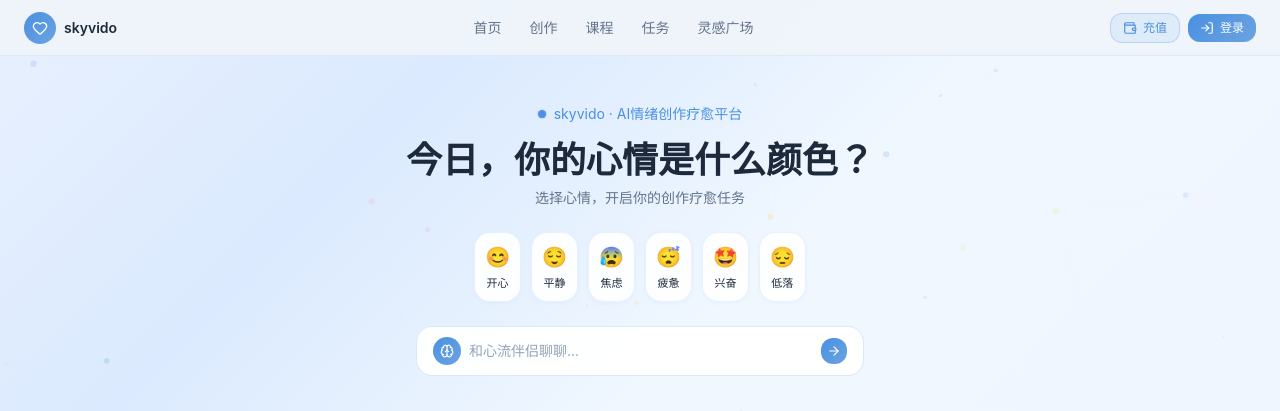
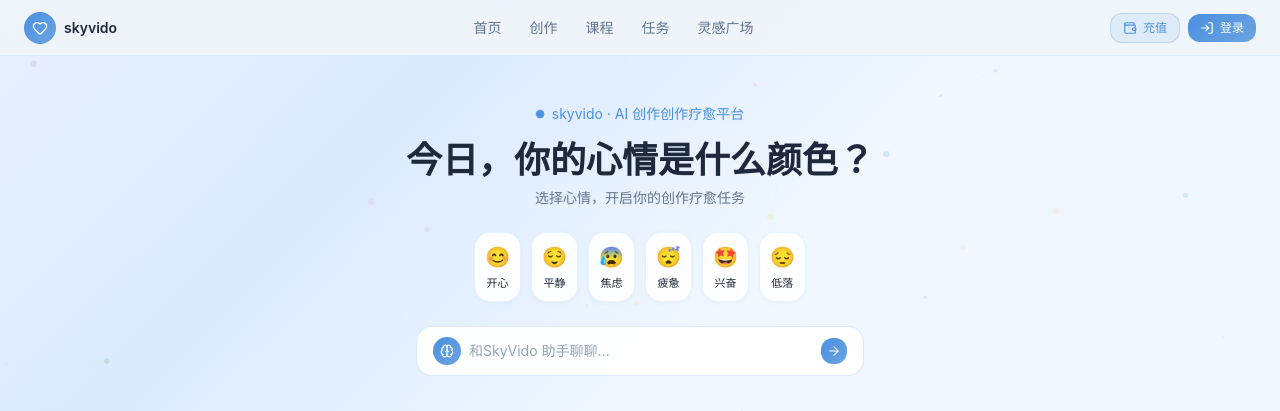
Before and after one commit to KJADEHOME/ai-school, a React (Vite) app: page / in a window 1280 px wide. Shown: the top 411 px of the page. Built offline with nearby package versions, Linux system fonts and the light colour scheme; what @trpc/react-query would draw is missing.

Commit message:
fix: Home.tsx 所有品牌名改为 SkyVido，移除残留中文品牌文案

```diff
--- a/src/pages/Home.tsx
+++ b/src/pages/Home.tsx
@@ -268,7 +268,7 @@ export default function Home() {
       setTimeout(() => {
         const demoReplies = [
           "我理解你的感受，有时候停下来深呼吸一下会好很多。你想试试用文字来表达当下的心情吗？",
-          "你的情绪很有价值，每一种感受都值得被看见。要不要试试用创作来转化这份心情？",
+          "你的心情很有价值，每一种感受都值得被看见。要不要试试用创作来转化这份心情？",
           "我感受到了你的能量！这种状态很适合创作，要不要尝试一个创作挑战？",
           "谢谢你愿意和我分享。有时候把想法写下来，就是治愈的开始。你想聊聊创作的方向吗？",
         ];
@@ -316,7 +316,7 @@ export default function Home() {
         <motion.div className="relative z-10 text-center px-4 max-w-2xl mx-auto" initial={{ opacity: 0, y: 30 }} animate={{ opacity: 1, y: 0 }} transition={{ duration: 0.7 }}>
           <div className="flex items-center justify-center gap-2 mb-4">
             <div className="w-2 h-2 rounded-full bg-[#4A90E2] animate-breathe" />
-            <span className="text-sm" style={{ color: "#4A90E2" }}>skyvido · AI情绪创作疗愈平台</span>
+            <span className="text-sm" style={{ color: "#4A90E2" }}>skyvido · AI 创作创作疗愈平台</span>
           </div>
           <h1 className="text-3xl md:text-4xl font-bold mb-2" style={{ color: "var(--color-text)" }}>
             今日，你的心情是什么颜色？
@@ -352,7 +352,7 @@ export default function Home() {
               <div className="w-7 h-7 rounded-full flex items-center justify-center flex-shrink-0" style={{ background: "linear-gradient(135deg, #4A90E2, #6BA3E0)" }}>
                 <Brain className="w-3.5 h-3.5 text-white" />
               </div>
-              <span className="flex-1 text-sm text-slate-400">和心流伴侣聊聊...</span>
+              <span className="flex-1 text-sm text-slate-400">和SkyVido 助手聊聊...</span>
               <div className="p-1.5 rounded-lg" style={{ background: "linear-gradient(135deg, #4A90E2, #6BA3E0)", color: "#fff" }}>
                 <ArrowRight className="w-3.5 h-3.5" />
               </div>
@@ -401,7 +401,7 @@ export default function Home() {
                         <div className="w-12 h-12 rounded-full mx-auto mb-3 flex items-center justify-center" style={{ background: "rgba(74,144,226,0.1)" }}>
                           <Bot className="w-6 h-6" style={{ color: "#4A90E2" }} />
                         </div>
-                        <p className="text-sm" style={{ color: "var(--color-text)" }}>你好，我是你的心流伴侣</p>
+                        <p className="text-sm" style={{ color: "var(--color-text)" }}>你好，我是你的SkyVido 助手</p>
                         <p className="text-xs mt-1" style={{ color: "var(--color-text-secondary)" }}>告诉我你现在的心情，我陪你聊聊</p>
                       </div>
                     )}
```
